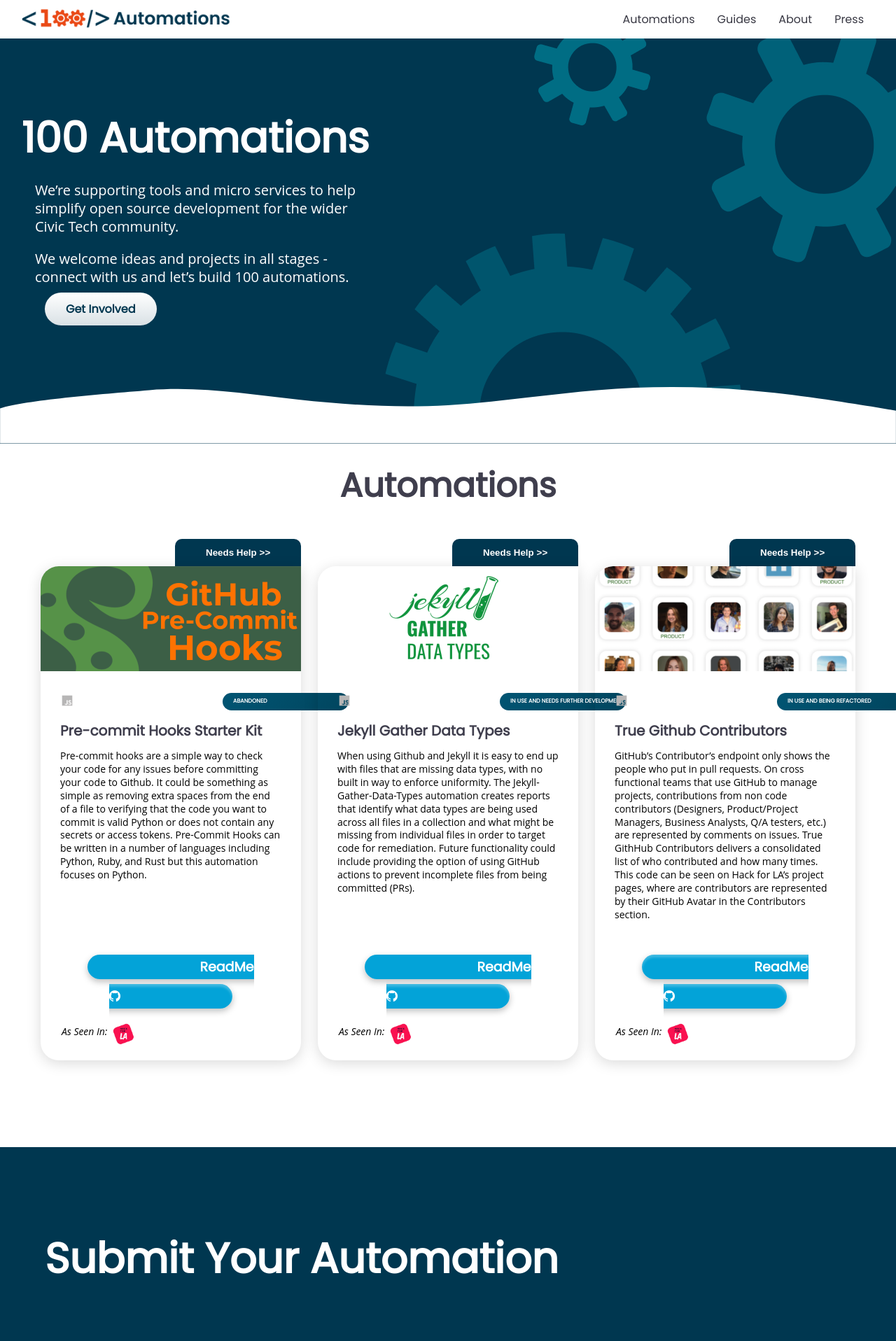
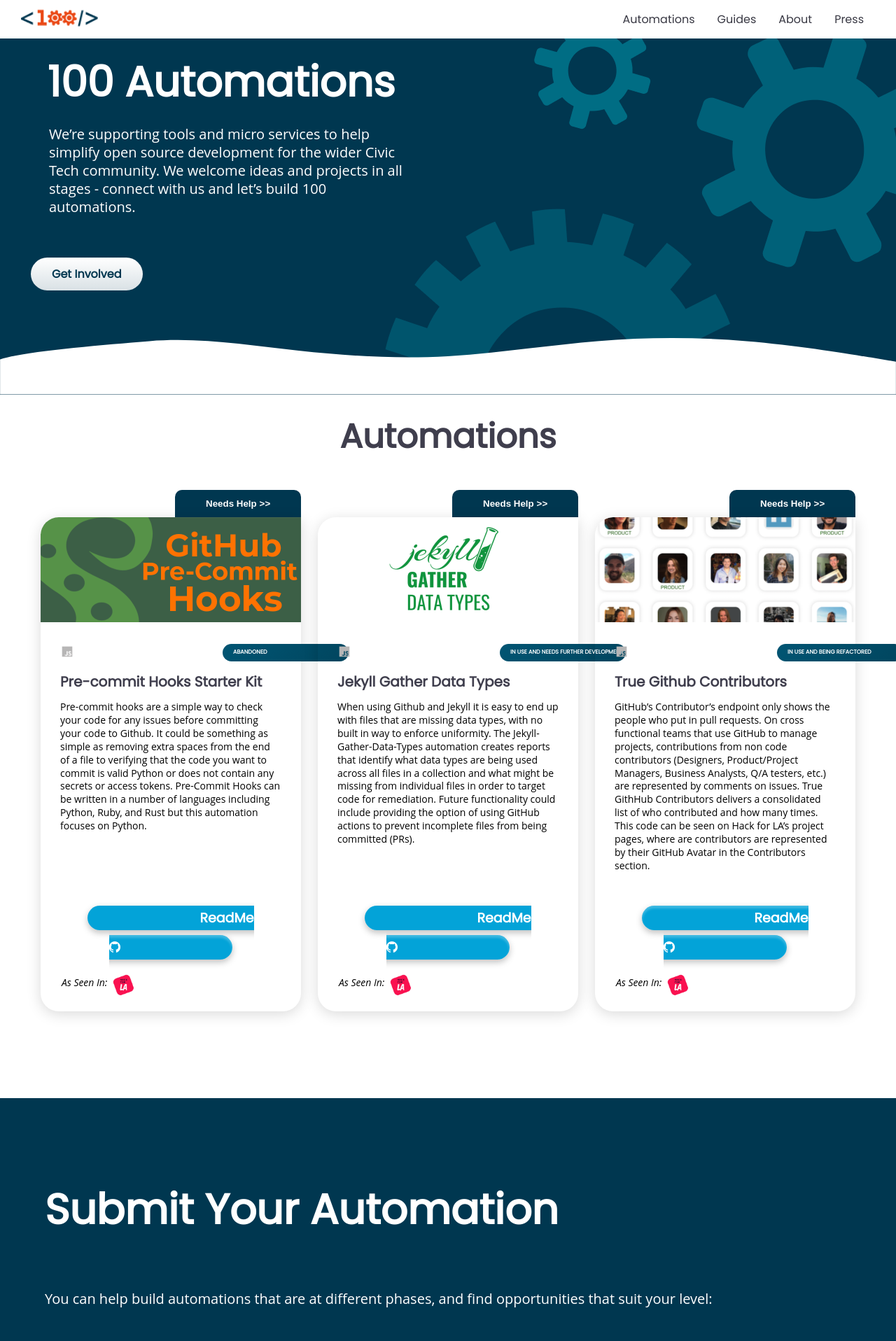
Before and after one commit to 100Automations/Website, a Jekyll site: the page built from index.html, in a window 1280 px wide. Shown: the top 1916 px of the page at 70% size. Built offline with Jekyll 4.4.1, drawn with Linux system fonts in a browser that asks for light colours.

Commit message:
Styling action card Title, text and button positioning; swapped out 100Automations header logo; mobile styling for gears inlcuded

```diff
--- a/_includes/action.html
+++ b/_includes/action.html
@@ -8,8 +8,6 @@
       <p>
         We’re supporting tools and micro services to help simplify open source development for the wider Civic Tech
         community.
-        </p>
-        <p>
         We welcome ideas and projects in all stages - connect with us and let’s build 100 automations.
       </p>
     </div>
--- a/_includes/header.html
+++ b/_includes/header.html
@@ -2,7 +2,7 @@
     <button class="hamburger" onclick="openMenu()">☰</button>
     <div class="header_row">
       <!-- Title -->
-      <a href="{{ site.data.nav[0].link | relative_url }}"><img src="{{'/assets/images/icons/logos/100-Automations-Single-Line.png' | relative_url}}" alt="100 Automations" width="300"></a>
+      <a href="{{ site.data.nav[0].link | relative_url }}"><img src="{{'/assets/images/icons/logos/100-short.png' | relative_url}}" width="110px" alt="100 Automations" width="300"></a>
       <!-- Add spacer, to align navigation to the right -->
       <div class="spacer"></div>
       <!-- Navigation -->
--- a/_sass/includes/action.scss
+++ b/_sass/includes/action.scss
@@ -5,26 +5,25 @@
   padding: 100px 0px;
   .gears {
    position: relative;
-flex:1;
+    flex:1;
     .hero_gear {
       position: absolute;
     }
     ;
     #small_gear{
-       bottom: 120px;
+       bottom: 80px;
        right: 320px;
     }
     ;
     #med_gear{
-     top: -300px;
-     right: -75px;
+     top: -258px;
+     right: -61px;
     }
     ;
     #big_gear{
       top:-140px;
       right: 200px;
     };
-
    };
 
 
@@ -33,11 +32,14 @@ flex:1;
     z-index: 1;
     overflow: visible;
     text-overflow: ellipsis;
-    max-width:558px;
-    min-width: 295px;
+    position: relative;
+    left: 50px;
+    bottom: 80px;
     .action_card_title{
       text-align: center;
       word-break: break-all;
+      position: relative;
+      right: 20px;
 
       .h2{
         font-family: $poppins;
@@ -52,7 +54,10 @@ flex:1;
     ;
 
     .action_card_subtitle{
-      padding: 0px 50px;
+      position: relative;
+      padding: 0px 30px;
+      width: 512px;
+      right: 10px;
       p{
       color: $white;
       }
@@ -60,16 +65,19 @@ flex:1;
     }
     ;
     .action_card_actions{
+      position: relative;
      text-align: left;
-      padding-bottom:50px;
+     right:70px;
+     top:50px;
     }
     ;
   }
   ;
-  @media screen and (max-width: 360px) {
+  @media screen and (max-width: 480px) {
     height:466px;
     .action_card{
       .action_card_title{
+        right:40px;
         .h2{
           font-family: $poppins;
           font-style: normal;
@@ -82,6 +90,7 @@ flex:1;
       ;
       .action_card_subtitle{
         width: 295px;
+        right: 30px;
         p{
           margin-block-start: 0em;
         }
@@ -89,6 +98,7 @@ flex:1;
       ;
       .action_card_actions{
         position:relative;
+        top:0px;
         a.contribute{
           position: absolute
         }
@@ -100,19 +110,19 @@ flex:1;
     ;
 .gears #small_gear{
     height: 92.6px;
-      bottom: 460px;
+      bottom: 260px;
       right: 220px;
    }
    ;
   .gears #med_gear{
     height: 189.49px;
-    top: -540px;
+    top: -340px;
     right: -55px;
    }
    ;
   .gears #big_gear{
     height: 297.02px;
-     top: -430px;
+     top: -230px;
      right: 100px;
    };
   }
```
